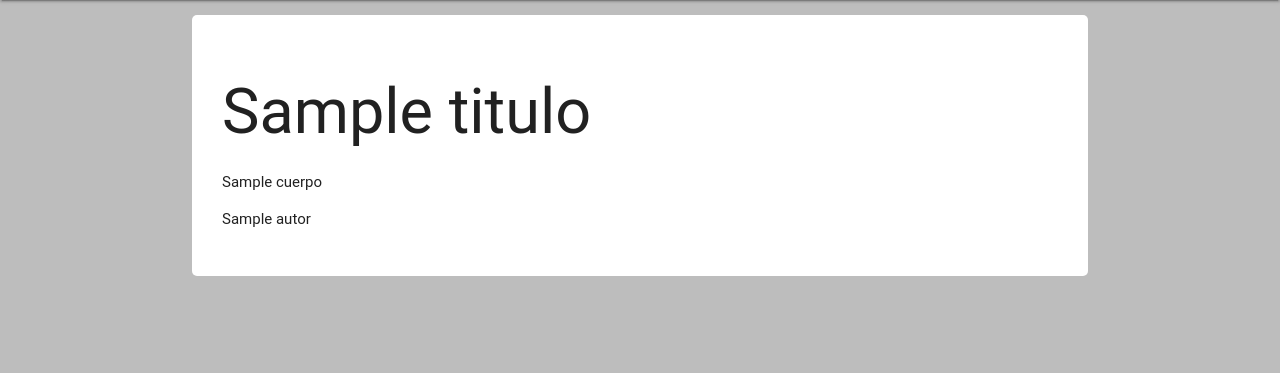
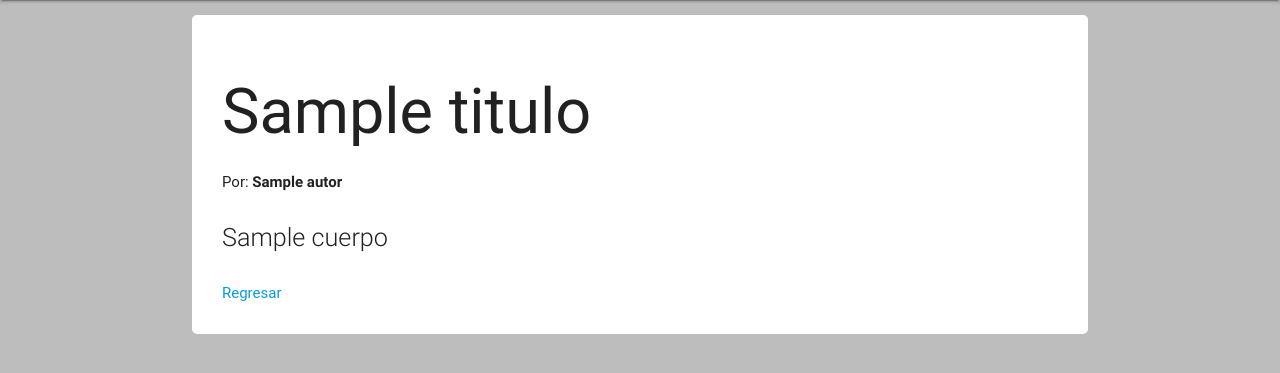
Before and after one commit to Topi99/FixterNoticias, a Django app: template noticias/templates/detalle.html in a window 1280 px wide. Shown: the part 64-437 px from the top of the page. Run offline with Django 3.2, Linux system fonts and the light colour scheme; the template is opened without the code that fills it: most values are stand-ins (such as "Sample title", 1, 10 or a date in 2020); parts of the project's set-up code (start-up, migrations or seed data) failed here and were passed over; some libraries are stand-ins or nearby versions; some web fonts are replaced.

Commit message:
Mejoramos template detalle

```diff
--- a/noticias/templates/detalle.html
+++ b/noticias/templates/detalle.html
@@ -2,6 +2,7 @@
 
 {%block content%}
 	<h1>{{titulo}}</h1>
-	<p> {{cuerpo}} </p>
-	<p>{{autor}}</p>
+	<p>Por: <b>{{autor}}</b></p>
+	<p class="flow-text"> {{cuerpo}} </p>
+	<a href="/noticias">Regresar</a>
 {%endblock content%}
```
